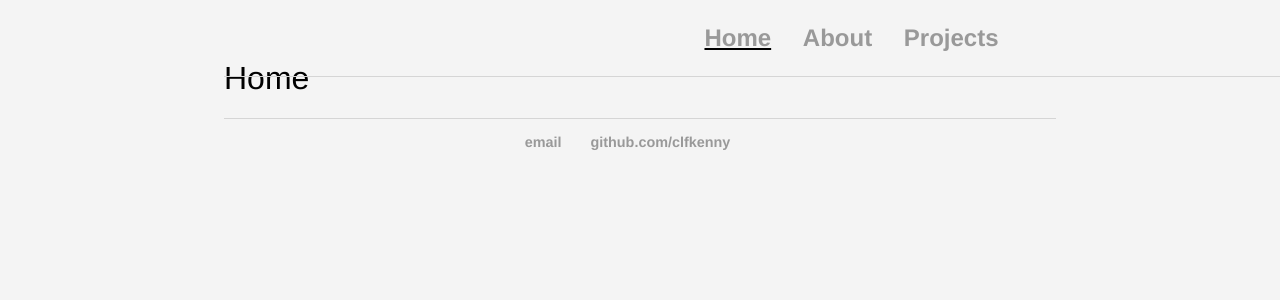
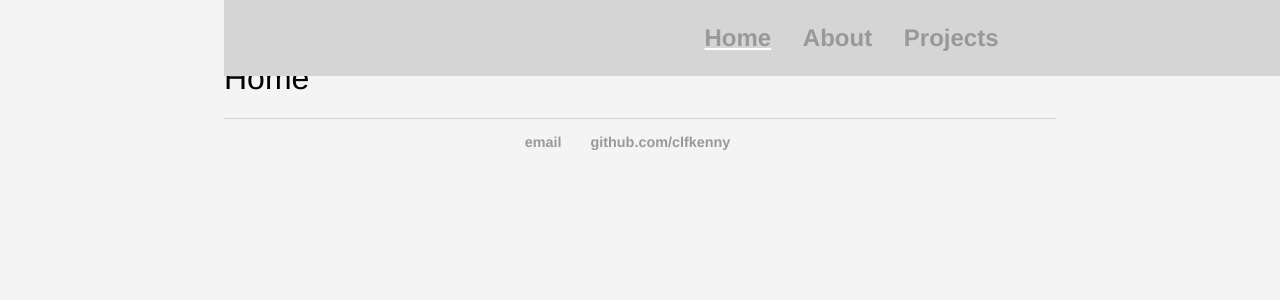
Before and after one commit to clfkenny/clfkenny.github.io, a Jekyll site: the page built from index.md, in a window 1280 px wide. Shown: the top 300 px of the page. Built offline with Jekyll 4.4.1, drawn with Linux system fonts in a browser that asks for light colours.

Commit message:
Update main.css

```diff
--- a/css/main.css
+++ b/css/main.css
@@ -3,7 +3,8 @@ body {
     width: 65%;
 }
 nav {
-    border-bottom: 1px solid #d5d5d5;
+    background-color:#d5d5d5;
+    color: white;
     font-size: 1.5em;
     text-align: center;
     overflow: hidden;
```
